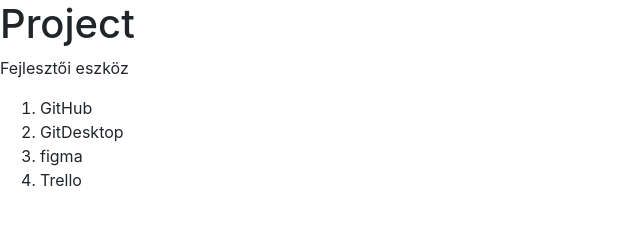
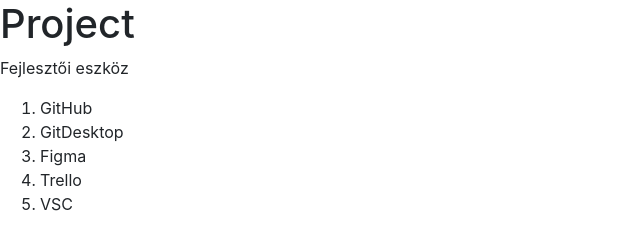
Before and after one commit to 1Szvm/teszt, a plain HTML site: page index.html in a window 1280 px wide. Shown: the full height of the page, 0-640 px from the left. Drawn offline with nearby package versions, Linux system fonts and the light colour scheme.

Commit message:
Update index.html

```diff
--- a/index.html
+++ b/index.html
@@ -15,8 +15,9 @@
       <ol>
           <li>GitHub</li>
           <li>GitDesktop</li>
-          <li>figma</li>
+          <li>Figma</li>
           <li>Trello</li>
+          <li>VSC</li>
       </ol>
 
 
```
